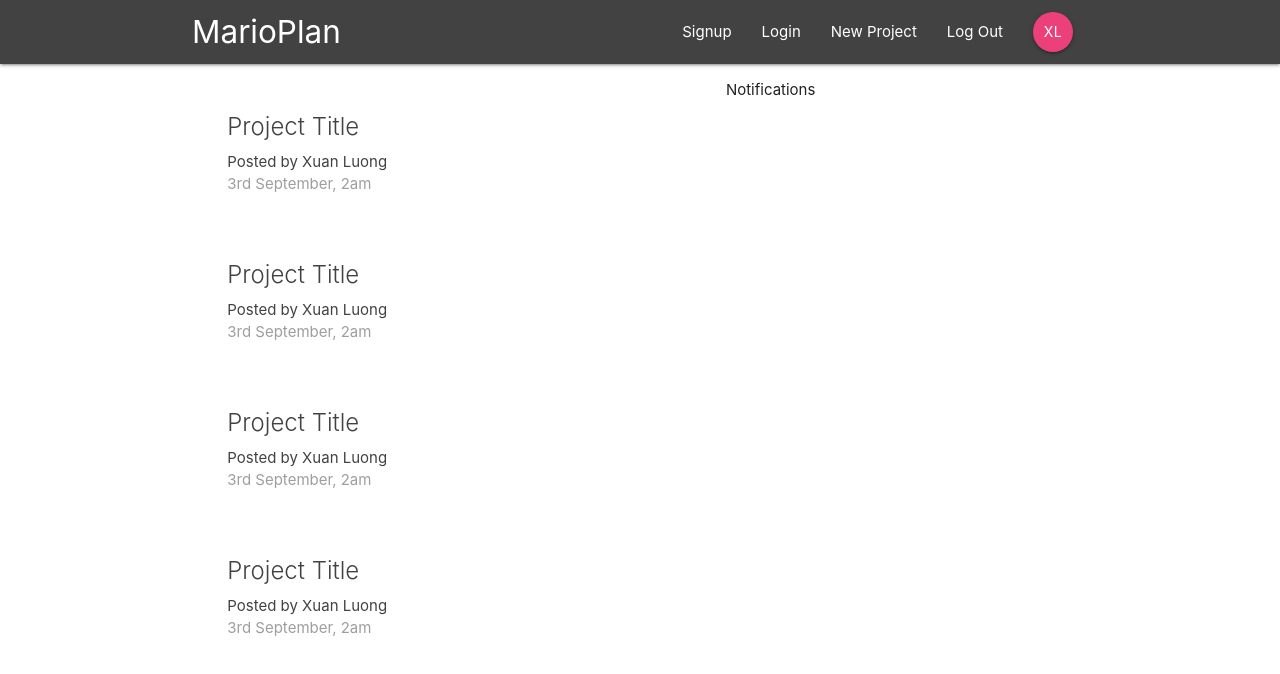
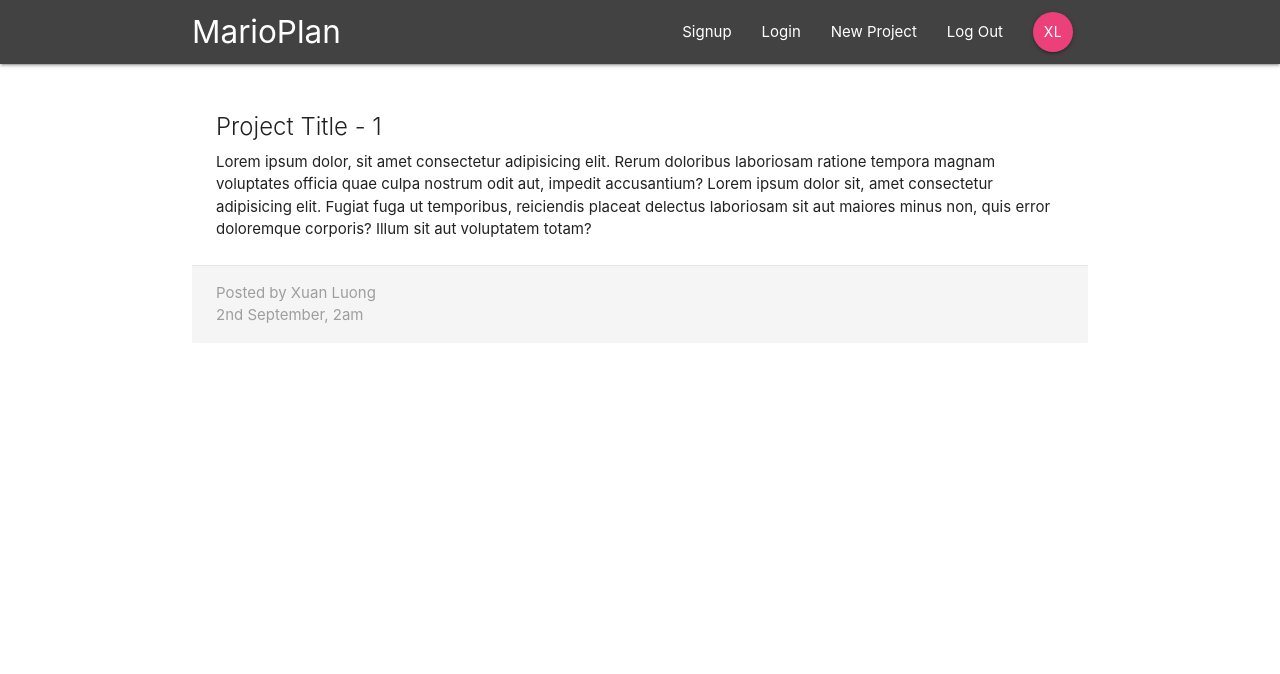
Before and after one commit to LuongDzai/react-redux-firebase-app, a React (Create React App) app: page /project/1 in a window 1280 px wide. Shown: the top 674 px of the page. Built offline with nearby package versions, Linux system fonts and the light colour scheme.

Commit message:
Project Details COmponent

```diff
--- a/src/App.js
+++ b/src/App.js
@@ -2,6 +2,7 @@ import React from "react";
 import { BrowserRouter, Switch, Route } from "react-router-dom";
 import Navbar from "./components/layout/Navbar";
 import Dashboard from "./components/dashboard/Dashboard";
+import ProjectDetails from "./components/projects/ProjectDetails";
 
 function App() {
   return (
@@ -9,7 +10,8 @@ function App() {
       <div className="App">
         <Navbar />
         <Switch>
-          <Route path="/" component={Dashboard} />
+          <Route exact path="/" component={Dashboard} />
+          <Route path="/project/:id" component={ProjectDetails} />
         </Switch>
       </div>
     </BrowserRouter>
--- a/src/components/projects/ProjectDetails.js
+++ b/src/components/projects/ProjectDetails.js
@@ -0,0 +1,28 @@
+import React from "react";
+
+function ProjectDetails(props) {
+  const id = props.match.params.id;
+  return (
+    <div className="container section project-details">
+      <div className="card z-depth-0">
+        <div className="card-content">
+          <div className="card-title">Project Title - {id}</div>
+          <p>
+            Lorem ipsum dolor, sit amet consectetur adipisicing elit. Rerum
+            doloribus laboriosam ratione tempora magnam voluptates officia quae
+            culpa nostrum odit aut, impedit accusantium? Lorem ipsum dolor sit,
+            amet consectetur adipisicing elit. Fugiat fuga ut temporibus,
+            reiciendis placeat delectus laboriosam sit aut maiores minus non,
+            quis error doloremque corporis? Illum sit aut voluptatem totam?
+          </p>
+        </div>
+        <div className="card-action grey lighten-4 grey-text">
+          <div>Posted by Xuan Luong</div>
+          <div>2nd September, 2am</div>
+        </div>
+      </div>
+    </div>
+  );
+}
+
+export default ProjectDetails;
```
